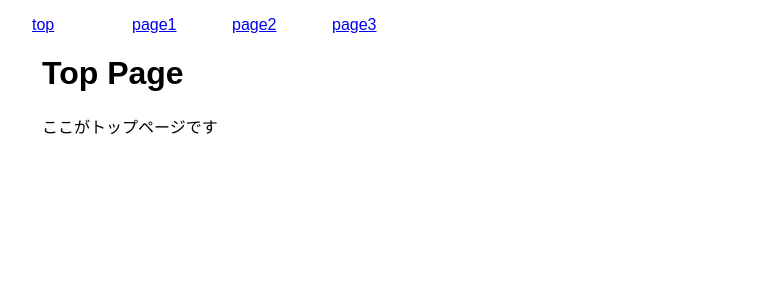
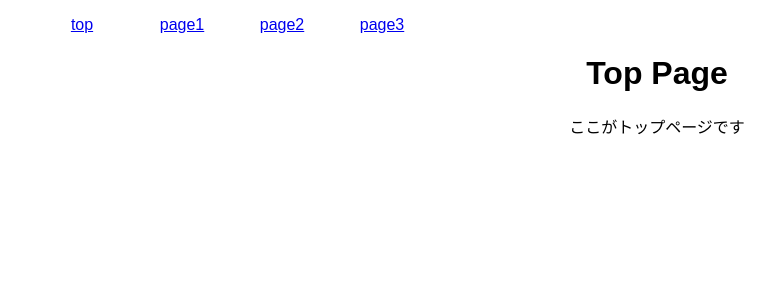
Before and after one commit to kotatu0047/transition-animation, a React (Create React App) app: page / in a window 1280 px wide. Shown: the top 300 px of the page, without its empty margins (8-783 px from the left). Built offline with nearby package versions, Linux system fonts and the light colour scheme.

Commit message:
汚いけどアニメーションできた

```diff
--- a/src/App.js
+++ b/src/App.js
@@ -26,12 +26,15 @@ SOFTWARE.
 import React, {Component} from 'react';
 import './App.css';
 import Menu from "./Menu";
+import { BrowserRouter  as Router } from "react-router-dom";
 
 class App extends Component {
     render() {
         return (
             <div className="App">
-                <Menu/>
+                <Router>
+                    <Menu />
+                </Router>
             </div>
         );
     }
--- a/src/Menu.js
+++ b/src/Menu.js
@@ -1,5 +1,6 @@
 import React from 'react';
-import {BrowserRouter as Router, Link, Route, Switch} from 'react-router-dom';
+import MenuBar from './MenuBar'
+import {BrowserRouter as Router, Link, Route, Switch, withRouter} from 'react-router-dom';
 import {TransitionGroup, CSSTransition} from 'react-transition-group'
 import './animation.css'
 
@@ -9,24 +10,14 @@ const page2 = () => <div><h1>page2</h1>2枚目のページです</div>
 const page3 = () => <div><h1>page3</h1>3枚目のページです</div>
 const page404 = () => <div><h1>404</h1>存在しないページです</div>
 
-const Menu = () => {
-    const liStyle = {
-        display: 'inline',
-        width: '100px'
-    }
+const Menu =  ({ location }) => {
+    const currentkey = location.pathname.split("/")[1] || ""
 
     return (
-        <Router>
-            <div style={{width: '500px', textAlign: 'left'}}>
-                <ul style={{display: 'flex'}}>
-                    <li style={liStyle}><Link to='/'>top</Link></li>
-                    <li style={liStyle}><Link to='/page1'>page1</Link></li>
-                    <li style={liStyle}><Link to='/page2'>page2</Link></li>
-                    <li style={liStyle}><Link to='/page3'>page3</Link></li>
-                </ul>
-
+        <MenuBar>
+            {/*<div style={{width: '500px', textAlign: 'left'}}>*/}
             <TransitionGroup>
-                    <CSSTransition classNmaes='fade' timeout={500}>
+                <CSSTransition key={currentkey} classNames='fade' timeout={500}>
                     <div style={{marginLeft: '50px'}}>
                         <Switch>
                             <Route path='/' exact component={topPage}/>
@@ -38,8 +29,8 @@ const Menu = () => {
                     </div>
                 </CSSTransition>
             </TransitionGroup>
-            </div>
-        </Router>)
+            {/*</div>*/}
+        </MenuBar>)
 }
 
-export default Menu
+export default withRouter(Menu)
--- /dev/null
+++ b/src/MenuBar.js
@@ -0,0 +1,23 @@
+import React from 'react'
+import {Link} from 'react-router-dom'
+
+const liStyle = {
+    display: 'inline',
+    width: '100px'
+}
+
+const MenuBar = ({children}) => (
+    <div>
+        <div>
+            <ul style={{display: 'flex'}}>
+                <li style={liStyle}><Link to='/'>top</Link></li>
+                <li style={liStyle}><Link to='/page1'>page1</Link></li>
+                <li style={liStyle}><Link to='/page2'>page2</Link></li>
+                <li style={liStyle}><Link to='/page3'>page3</Link></li>
+            </ul>
+            {children}
+        </div>
+    </div>
+)
+
+export default MenuBar
```
Lines whose indentation alone changed are shown as unchanged.
